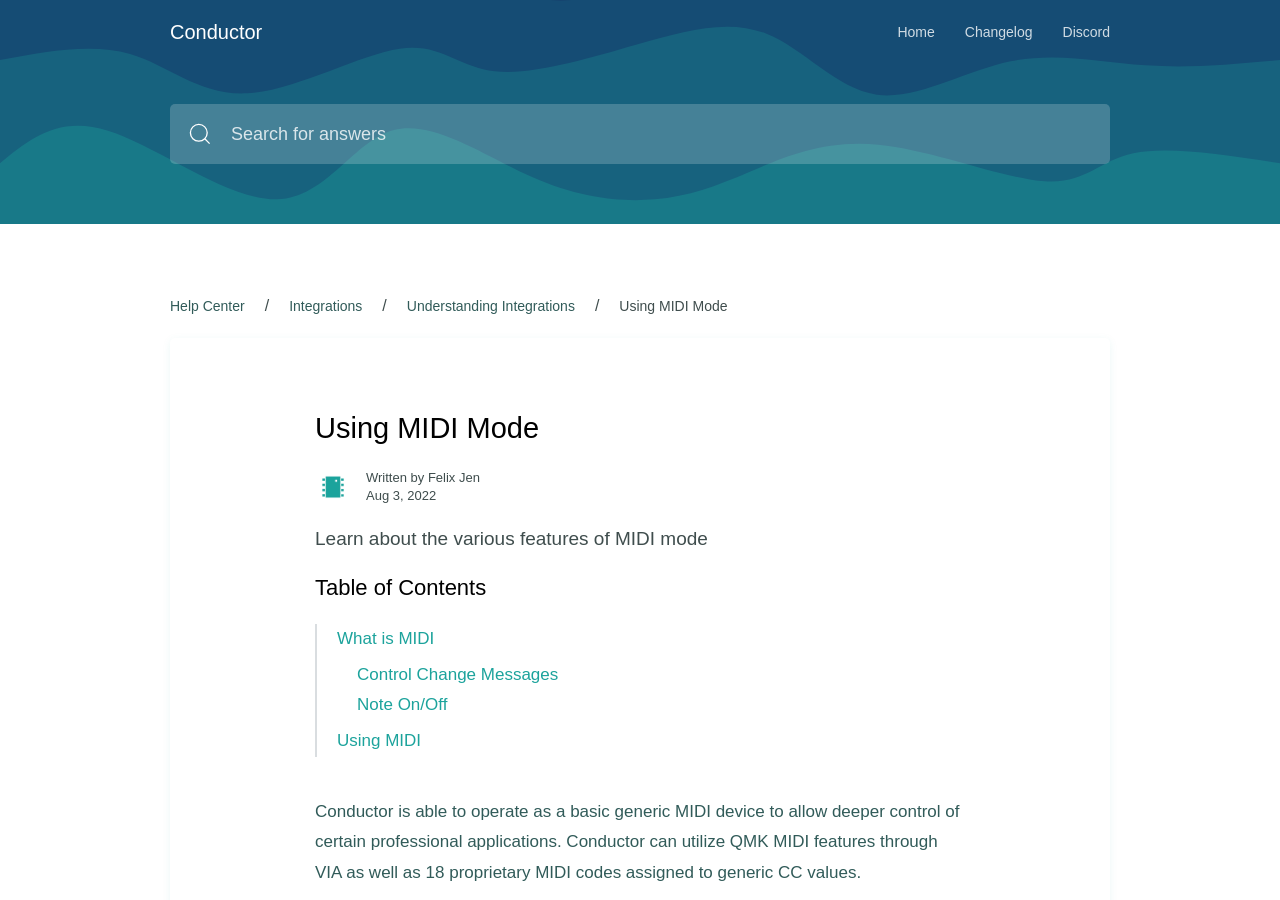
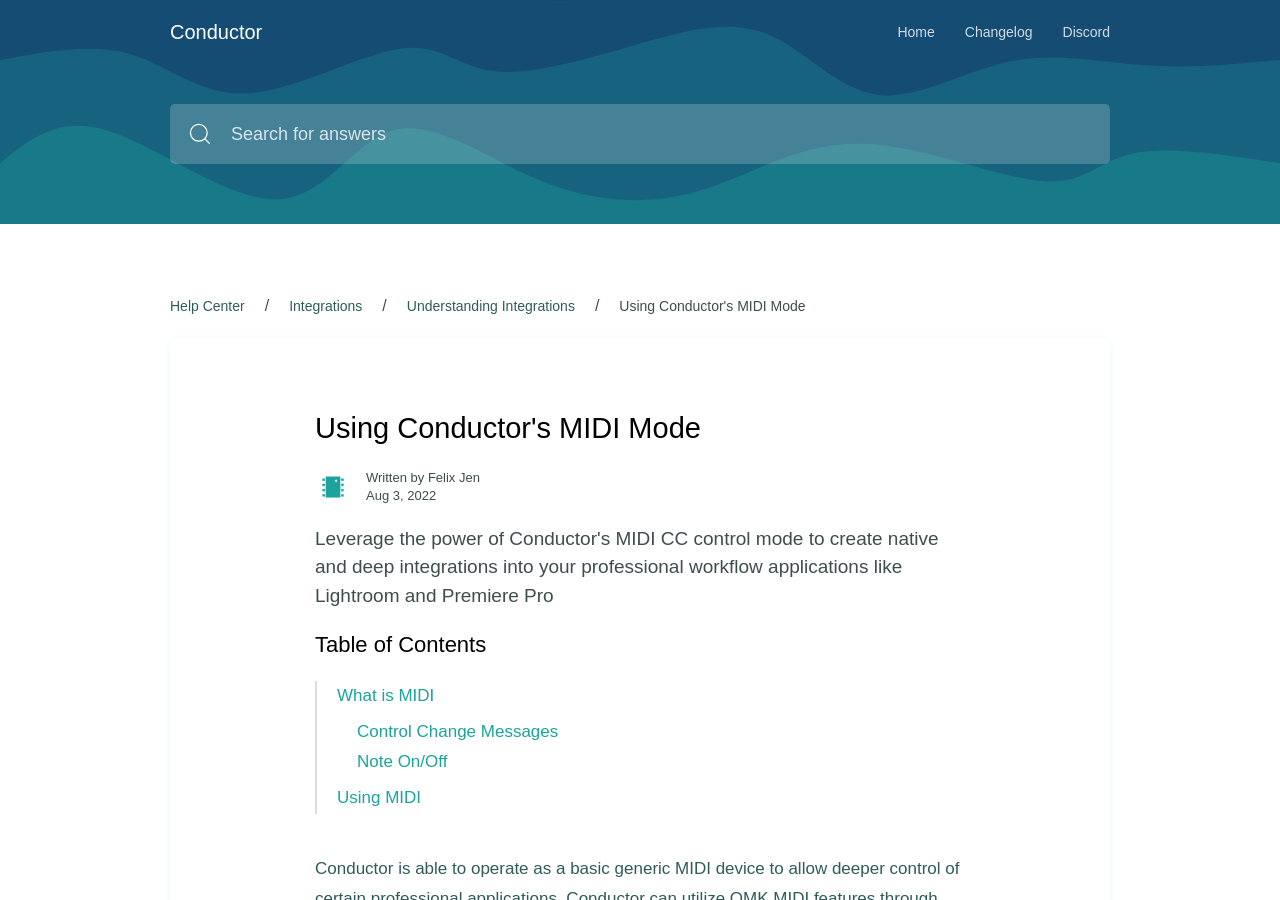
Before and after one commit to FJLabs-Designs/Conductor-Documentation, a Jekyll site: the page built from _posts/integrations/basics/2022-08-03-using-MIDI.md, in a window 1280 px wide and 900 px high. Built offline with Jekyll 4.4.1, drawn with Linux system fonts in a browser that asks for light colours; some web fonts are replaced; some of the changed text lies outside the part shown.

Commit message:
edited titles and subtitles

```diff
--- a/_posts/integrations/basics/2022-08-03-using-MIDI.md
+++ b/_posts/integrations/basics/2022-08-03-using-MIDI.md
@@ -1,6 +1,6 @@
 ---
-title: Using MIDI Mode
-description: Learn about the various features of MIDI mode
+title: Using Conductor's MIDI Mode
+description: Leverage the power of Conductor's MIDI CC control mode to create native and deep integrations into your professional workflow applications like Lightroom and Premiere Pro
 categories: [integrations, basics]
 ---
 
```
Also changed, not shown: _posts/integrations/basics/2022-08-03-types-of-integrations.md (+1 -1 lines), _posts/integrations/basics/2022-08-03-using-keycodes.md (+2 -2 lines), _posts/setup/basics/2022-08-01-welcome-to-conductor.md (+1 -1 lines).
